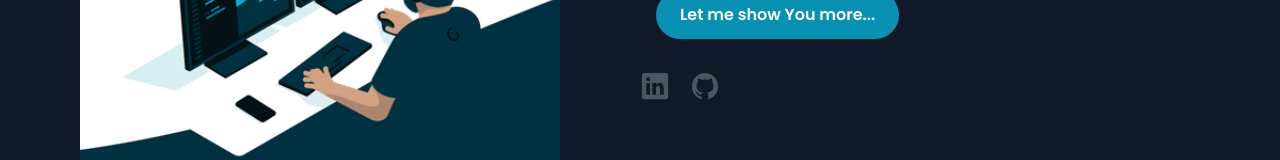
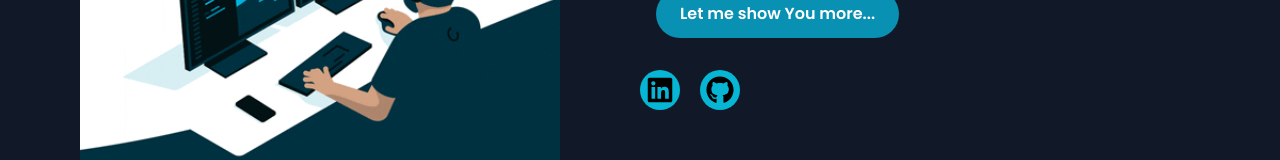
Before and after one commit to kevinbutvi/personal-portfolio, a React (Vite) app: page / in a window 1280 px wide. Shown: the part 394-554 px from the top of the page. Built offline with nearby package versions, Linux system fonts and the light colour scheme.

Commit message:
icons issues solved

```diff
--- a/src/components/Contact.tsx
+++ b/src/components/Contact.tsx
@@ -12,15 +12,10 @@ const contactInfo = [
     logo: (
       <svg
         xmlns="http://www.w3.org/2000/svg"
-        viewBox="0 0 24 24"
-        fill="currentColor"
+        viewBox="0 0 448 512"
         className="w-8 h-8"
       >
-        <path
-          fillRule="evenodd"
-          d="M19.902 4.098a3.75 3.75 0 00-5.304 0l-4.5 4.5a3.75 3.75 0 001.035 6.037.75.75 0 01-.646 1.353 5.25 5.25 0 01-1.449-8.45l4.5-4.5a5.25 5.25 0 117.424 7.424l-1.757 1.757a.75.75 0 11-1.06-1.06l1.757-1.757a3.75 3.75 0 000-5.304zm-7.389 4.267a.75.75 0 011-.353 5.25 5.25 0 011.449 8.45l-4.5 4.5a5.25 5.25 0 11-7.424-7.424l1.757-1.757a.75.75 0 111.06 1.06l-1.757 1.757a3.75 3.75 0 105.304 5.304l4.5-4.5a3.75 3.75 0 00-1.035-6.037.75.75 0 01-.354-1z"
-          clipRule="evenodd"
-        />
+        <path d="M416 32H31.9C14.3 32 0 46.5 0 64.3v383.4C0 465.5 14.3 480 31.9 480H416c17.6 0 32-14.5 32-32.3V64.3c0-17.8-14.4-32.3-32-32.3zM135.4 416H69V202.2h66.5V416zm-33.2-243c-21.3 0-38.5-17.3-38.5-38.5S80.9 96 102.2 96c21.2 0 38.5 17.3 38.5 38.5 0 21.3-17.2 38.5-38.5 38.5zm282.1 243h-66.4V312c0-24.8-.5-56.7-34.5-56.7-34.6 0-39.9 27-39.9 54.9V416h-66.4V202.2h63.7v29.2h.9c8.9-16.8 30.6-34.5 62.9-34.5 67.2 0 79.7 44.3 79.7 101.9V416z" />
       </svg>
     ),
     text: "/Kevin Butvilofsky",
--- a/src/components/Home.tsx
+++ b/src/components/Home.tsx
@@ -6,10 +6,31 @@ import dev_gif from "../assets/gifs/dev_gif.gif";
 function Home() {
   const socialMedia = [
     {
-      logo: "logo-linkedin",
+      name: "linkedin",
+      logo: (
+        <svg
+          xmlns="http://www.w3.org/2000/svg"
+          viewBox="0 0 448 512"
+          className="w-7 h-7"
+        >
+          <path d="M416 32H31.9C14.3 32 0 46.5 0 64.3v383.4C0 465.5 14.3 480 31.9 480H416c17.6 0 32-14.5 32-32.3V64.3c0-17.8-14.4-32.3-32-32.3zM135.4 416H69V202.2h66.5V416zm-33.2-243c-21.3 0-38.5-17.3-38.5-38.5S80.9 96 102.2 96c21.2 0 38.5 17.3 38.5 38.5 0 21.3-17.2 38.5-38.5 38.5zm282.1 243h-66.4V312c0-24.8-.5-56.7-34.5-56.7-34.6 0-39.9 27-39.9 54.9V416h-66.4V202.2h63.7v29.2h.9c8.9-16.8 30.6-34.5 62.9-34.5 67.2 0 79.7 44.3 79.7 101.9V416z" />
+        </svg>
+      ),
       link: "https://www.linkedin.com/in/kevin-butvilofsky/",
     },
-    { logo: "logo-github", link: "https://github.com/kevinbutvi" },
+    {
+      name: "github",
+      logo: (
+        <svg
+          xmlns="http://www.w3.org/2000/svg"
+          viewBox="0 0 496 512"
+          className="w-7 h-7"
+        >
+          <path d="M165.9 397.4c0 2-2.3 3.6-5.2 3.6-3.3.3-5.6-1.3-5.6-3.6 0-2 2.3-3.6 5.2-3.6 3-.3 5.6 1.3 5.6 3.6zm-31.1-4.5c-.7 2 1.3 4.3 4.3 4.9 2.6 1 5.6 0 6.2-2s-1.3-4.3-4.3-5.2c-2.6-.7-5.5.3-6.2 2.3zm44.2-1.7c-2.9.7-4.9 2.6-4.6 4.9.3 2 2.9 3.3 5.9 2.6 2.9-.7 4.9-2.6 4.6-4.6-.3-1.9-3-3.2-5.9-2.9zM244.8 8C106.1 8 0 113.3 0 252c0 110.9 69.8 205.8 169.5 239.2 12.8 2.3 17.3-5.6 17.3-12.1 0-6.2-.3-40.4-.3-61.4 0 0-70 15-84.7-29.8 0 0-11.4-29.1-27.8-36.6 0 0-22.9-15.7 1.6-15.4 0 0 24.9 2 38.6 25.8 21.9 38.6 58.6 27.5 72.9 20.9 2.3-16 8.8-27.1 16-33.7-55.9-6.2-112.3-14.3-112.3-110.5 0-27.5 7.6-41.3 23.6-58.9-2.6-6.5-11.1-33.3 2.6-67.9 20.9-6.5 69 27 69 27 20-5.6 41.5-8.5 62.8-8.5s42.8 2.9 62.8 8.5c0 0 48.1-33.6 69-27 13.7 34.7 5.2 61.4 2.6 67.9 16 17.7 25.8 31.5 25.8 58.9 0 96.5-58.9 104.2-114.8 110.5 9.2 7.9 17 22.9 17 46.4 0 33.7-.3 75.4-.3 83.6 0 6.5 4.6 14.4 17.3 12.1C428.2 457.8 496 362.9 496 252 496 113.3 383.5 8 244.8 8zM97.2 352.9c-1.3 1-1 3.3.7 5.2 1.6 1.6 3.9 2.3 5.2 1 1.3-1 1-3.3-.7-5.2-1.6-1.6-3.9-2.3-5.2-1zm-10.8-8.1c-.7 1.3.3 2.9 2.3 3.9 1.6 1 3.6.7 4.3-.7.7-1.3-.3-2.9-2.3-3.9-2-.6-3.6-.3-4.3.7zm32.4 35.6c-1.6 1.3-1 4.3 1.3 6.2 2.3 2.3 5.2 2.6 6.5 1 1.3-1.3.7-4.3-1.3-6.2-2.2-2.3-5.2-2.6-6.5-1zm-11.4-14.7c-1.6 1-1.6 3.6 0 5.9 1.6 2.3 4.3 3.3 5.6 2.3 1.6-1.3 1.6-3.9 0-6.2-1.4-2.3-4-3.3-5.6-2z" />
+        </svg>
+      ),
+      link: "https://github.com/kevinbutvi",
+    },
   ];
 
   return (
@@ -53,9 +74,11 @@ function Home() {
           </a>
           <div className="mt-8 text-3xl flex items-center md:justify-start justify-center gap-5">
             {socialMedia.map((media) => (
-              <a href={media.link} key={media.logo}>
+              <a href={media.link} key={media.name}>
                 <div className="text-gray-600 hover:text-white cursor-pointer">
-                  <ion-icon icon={media.logo} />
+                  <div className="min-w-[2.5rem] min-h-[2.5rem] flex items-center justify-center bg-cyan-500 rounded-full">
+                    {media.logo}
+                  </div>
                 </div>
               </a>
             ))}
--- a/src/components/Navbar.tsx
+++ b/src/components/Navbar.tsx
@@ -165,7 +165,7 @@ function Navbar() {
                 xmlns="http://www.w3.org/2000/svg"
                 viewBox="0 0 24 24"
                 fill="currentColor"
-                className="w-8 h-8"
+                className="w-9 h-9"
               >
                 <path
                   fillRule="evenodd"
@@ -178,7 +178,7 @@ function Navbar() {
                 xmlns="http://www.w3.org/2000/svg"
                 viewBox="0 0 24 24"
                 fill="currentColor"
-                className="w-8 h-8"
+                className="w-9 h-9"
               >
                 <path
                   fillRule="evenodd"
```
